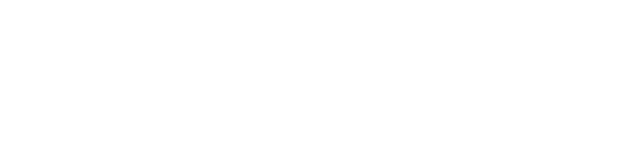
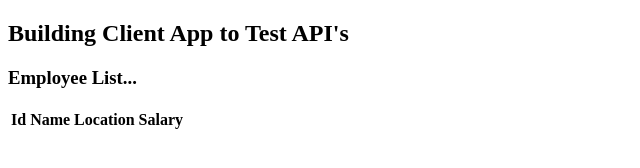
Before and after one commit to akhileshsh026/WebAPI, a plain HTML site: page index.html in a window 1280 px wide. Shown: the whole page, without its empty margins (0-640 px from the left). Drawn offline with Linux system fonts and the light colour scheme.

Commit message:
creating the function in JQUERY

```diff
--- a/index.html
+++ b/index.html
@@ -4,8 +4,27 @@
     <meta charset="utf-8" />
     <title>Testing API's calls</title>
     <script src="lib/jquery/jquery.js"></script>
+    <script>
+        $(document).ready(function () {
+
+        })
+    </script>
 </head>
 <body>
+    <h2>Building Client App to Test API's </h2>
+    <h3>Employee List...</h3>
+    <table>
+        <thead>
+            <tr>
+                <th>Id</th>
+                <th>Name</th>
+                <th>Location</th>
+                <th>Salary</th>
+            </tr>
+        </thead>
+        <tbody>
 
+        </tbody>
+    </table>
 </body>
 </html>
```
